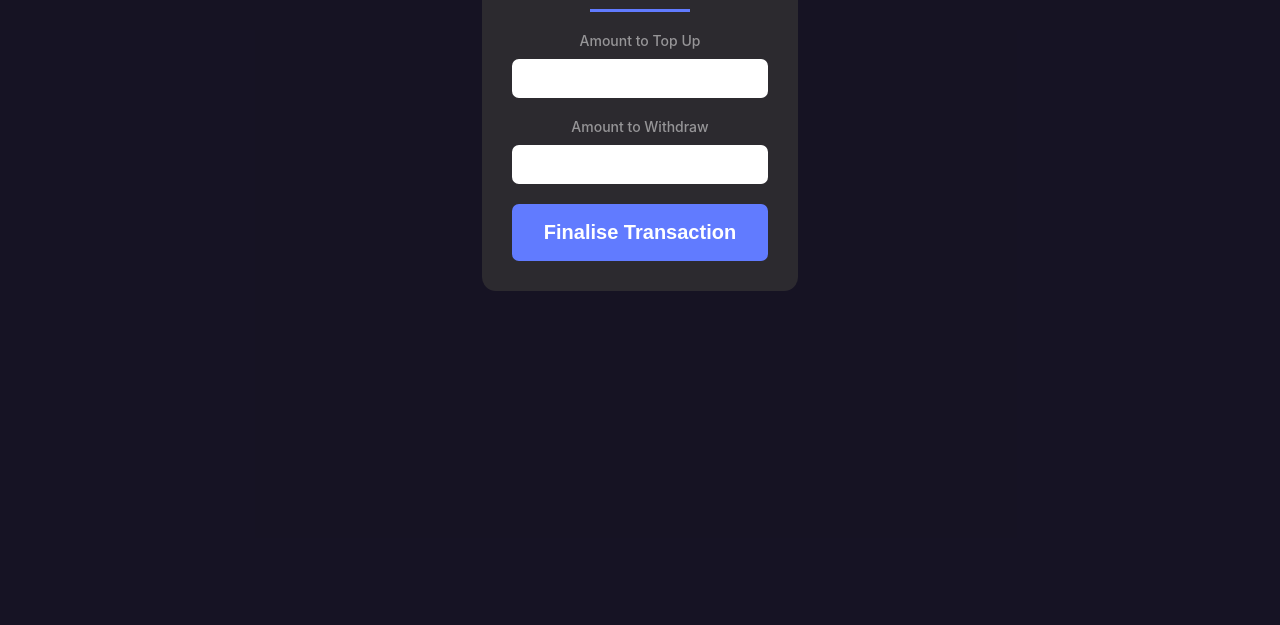
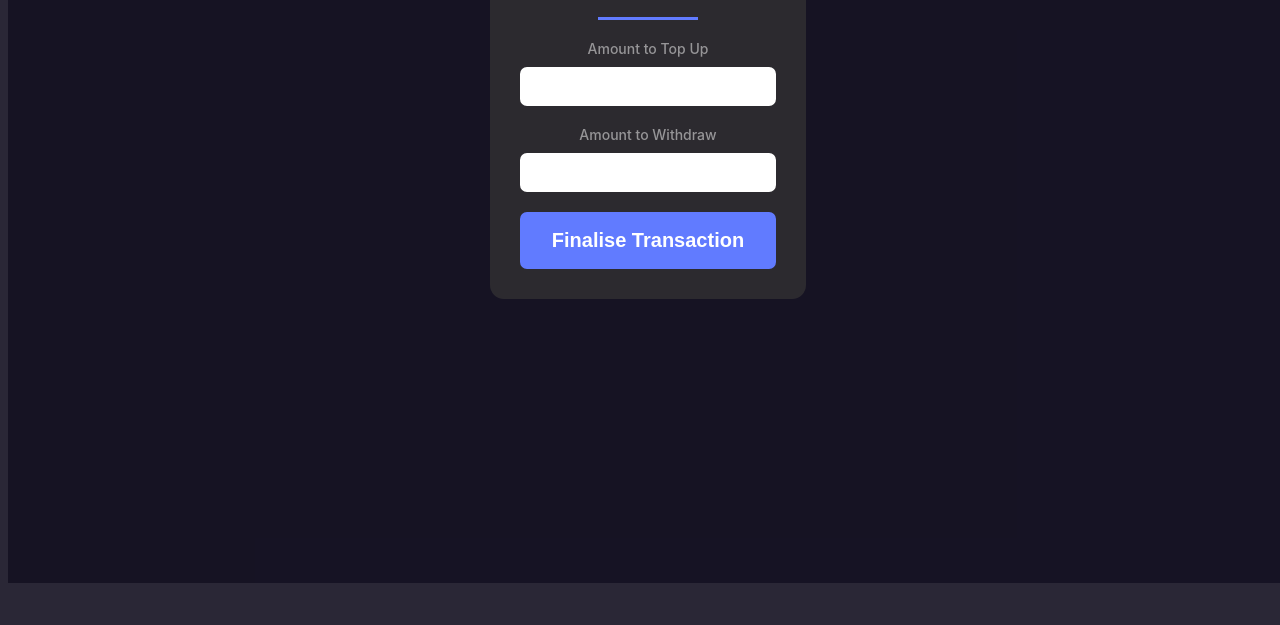
Before and after one commit to apoorvatiwaree/DBank, a website built with webpack: page src/dbank_assets/src/index.html in a window 1280 px wide. Shown: the part 225-850 px from the top of the page. After the commit the page ends 808 px from the top, so only its background shows below. Built offline with nearby package versions, Linux system fonts and the light colour scheme; files whose address does not match are found by name; what @dfinity/agent, @splinetool/runtime would draw is missing.

Commit message:
css changes

```diff
--- a/src/dbank_assets/assets/main.css
+++ b/src/dbank_assets/assets/main.css
@@ -1,8 +1,3 @@
-body {
-  margin: 0;
-  overflow: hidden;
-}
-
 html,
 body {
   background-color: #141122e7;
@@ -11,11 +6,13 @@ body {
   -moz-osx-font-smoothing: grayscale;
   text-align: center;
   height: 100%;
+  width: 100%;
+  overflow: hidden;
 }
 
 canvas {
-  display:flex;
-  right: 20%;
+  display: block;
+
 }
 h1,
 h2 {
@@ -131,6 +128,8 @@ textarea[name="address"] {
   width: 100%;
   height: 100%;
   position: absolute;
+  overflow: hidden;
+  align-items: center;
 
 
 }
```
Also changed, not shown: src/dbank_assets/src/index.html (line endings or trailing spaces).
